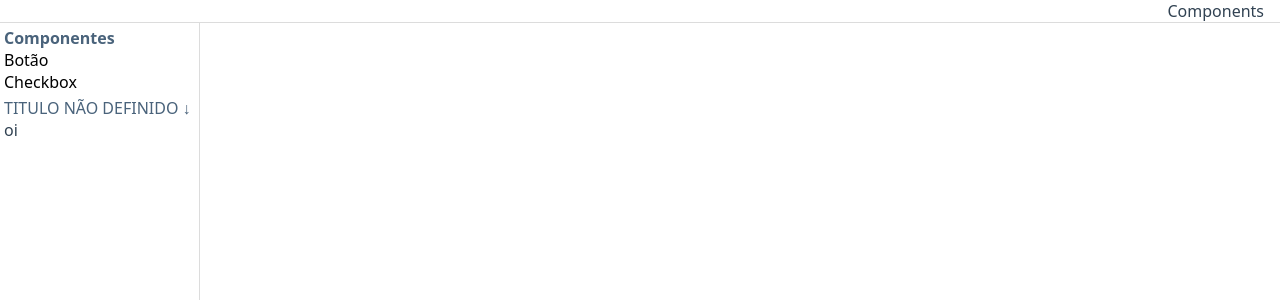
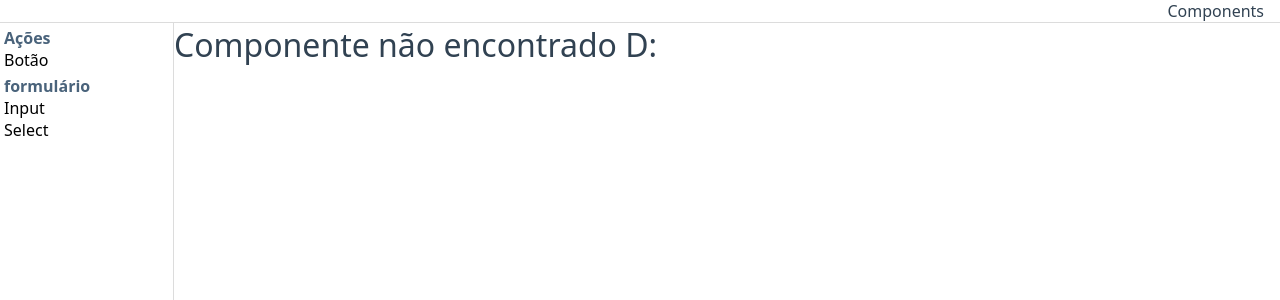
Before and after one commit to Leckller/vueasy, a Vue app: page /components/forms/input in a window 1280 px wide. Shown: the top 300 px of the page. Built offline with nearby package versions, Linux system fonts and the light colour scheme; a web font is replaced by a local one.

Commit message:
feat: correção provisória para animação entre as telas do layout

```diff
--- a/src/components/navigation/sidebar/Sidebar.vue
+++ b/src/components/navigation/sidebar/Sidebar.vue
@@ -27,5 +27,16 @@
     gap: 4px;
     padding: 4px;
     border-right: solid 1px gainsboro;
+    animation: fadeIn 0.3s ease-in-out;
+}
+
+@keyframes fadeIn {
+    from {
+        opacity: 0;
+    }
+
+    to {
+        opacity: 1;
+    }
 }
 </style>
--- a/src/layout/Layout.vue
+++ b/src/layout/Layout.vue
@@ -1,5 +1,7 @@
 <script setup lang="ts">
 import Link from '@/components/navigation/link/Link.vue';
+import Sidebar from '@/components/navigation/sidebar/Sidebar.vue';
+import SideBarGroup from '@/components/navigation/sidebar/SideBarGroup.vue';
 import HighLightText from '@/components/typography/texts/HighLightText.vue';
 
 </script>
@@ -20,16 +22,38 @@ import HighLightText from '@/components/typography/texts/HighLightText.vue';
         </nav>
 
     </header>
-    <slot />
-    <footer v-show="!$route.path.includes('components')">
+    <div id="main-content">
+        <Sidebar v-show="$route.path.includes('components')">
 
-        footer!
+            <template #body>
 
-    </footer>
+                <SideBarGroup group-name="Ações">
+
+                    <Link path="button">Botão</Link>
+
+                </SideBarGroup>
+
+                <SideBarGroup group-name="formulário">
+                    <Link path="input">Input</Link>
+                    <Link path="select">Select</Link>
+                </SideBarGroup>
+
+            </template>
+
+        </Sidebar>
+        <slot />
+    </div>
 
 </template>
 
 <style scoped>
+#main-content {
+    display: flex;
+    flex-direction: row;
+    width: 100%;
+    height: 100%;
+}
+
 header {
     display: flex;
     width: 100%;
@@ -52,8 +76,4 @@ a {
 header img {
     height: 100%;
 }
-
-footer {
-    height: 300px;
-}
 </style>
--- a/src/views/components-view/index.vue
+++ b/src/views/components-view/index.vue
@@ -1,7 +1,7 @@
 <script setup lang="ts">
 import Link from '@/components/navigation/link/Link.vue';
 import Sidebar from '@/components/navigation/sidebar/Sidebar.vue';
-import SidebarColapseGroup from '@/components/navigation/sidebar/SidebarColapseGroup.vue';
+// import SidebarColapseGroup from '@/components/navigation/sidebar/SidebarColapseGroup.vue';
 import SideBarGroup from '@/components/navigation/sidebar/SideBarGroup.vue';
 import ActiveComponent from './ActiveComponent.vue';
 
@@ -10,26 +10,16 @@ import ActiveComponent from './ActiveComponent.vue';
 <template>
 
     <main>
-        <Sidebar>
-
-            <template #body>
-
-                <SideBarGroup group-name="Componentes">
-
-                    <Link>Botão</Link>
-                    <Link>Checkbox</Link>
-
-                </SideBarGroup>
-
-                <SidebarColapseGroup>
-                    oi
-                </SidebarColapseGroup>
-
-            </template>
-
-        </Sidebar>
-
         <ActiveComponent />
     </main>
 
 </template>
+
+<style scoped>
+main {
+    display: flex;
+    flex-direction: row;
+    width: 100%;
+    height: 100%;
+}
+</style>
```
